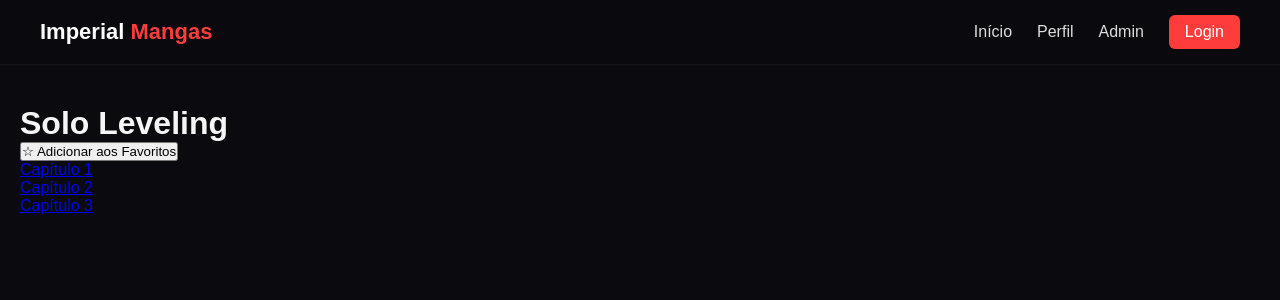
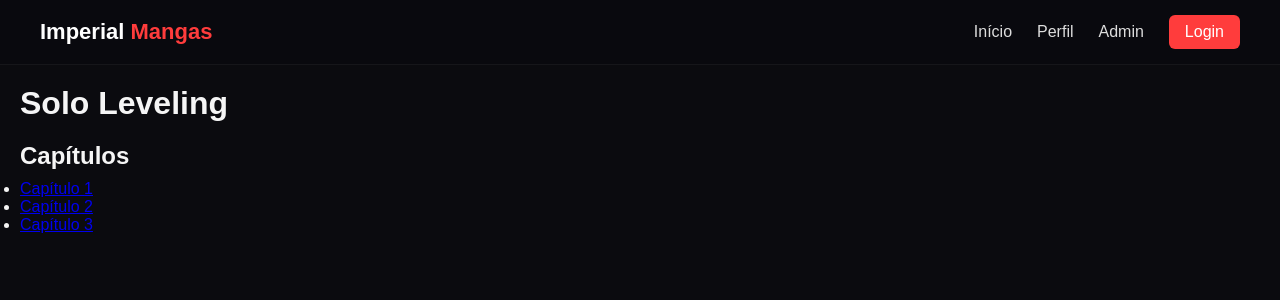
Before and after one commit to Loucoimperial/imperial-mangas, a Next.js app: page /obra/solo-leveling in a window 1280 px wide. Shown: the top 300 px of the page. Built offline with nearby package versions, Linux system fonts and the light colour scheme.

Commit message:
Fix obra dynamic route production error

```diff
--- a/app/obra/[id]/page.tsx
+++ b/app/obra/[id]/page.tsx
@@ -1,78 +1,50 @@
 "use client";
 
-import { use, useEffect, useState } from "react";
+import { useEffect, useState } from "react";
+import { mangas as staticMangas } from "@/app/data/mangas";
 import Link from "next/link";
-import { mangas as staticMangas } from "../../data/mangas";
 
-export default function Obra({ params }: any) {
-  const resolvedParams = use(params);
+interface Props {
+  params: {
+    id: string;
+  };
+}
+
+export default function Obra({ params }: Props) {
+  const id = params.id;
+
   const [manga, setManga] = useState<any>(null);
-  const [isFavorite, setIsFavorite] = useState(false);
 
   useEffect(() => {
-    const saved = localStorage.getItem("admin_mangas");
-    const localMangas = saved ? JSON.parse(saved) : [];
+    const local = localStorage.getItem("admin_mangas");
+    const localMangas = local ? JSON.parse(local) : [];
 
     const all = [...staticMangas, ...localMangas];
 
-    const found = all.find((m) => m.id === resolvedParams.id);
+    const found = all.find((m) => m.id === id);
 
     setManga(found);
+  }, [id]);
 
-    const u = localStorage.getItem("user");
-    if (u && found) {
-      const user = JSON.parse(u);
-      const favorites = user.favorites || [];
-      if (favorites.includes(found.id)) {
-        setIsFavorite(true);
-      }
-    }
-  }, [resolvedParams.id]);
-
-  function toggleFavorite() {
-    const u = localStorage.getItem("user");
-    if (!u || !manga) {
-      alert("Você precisa estar logado.");
-      return;
-    }
-
-    const user = JSON.parse(u);
-    let favorites = user.favorites || [];
-
-    if (favorites.includes(manga.id)) {
-      favorites = favorites.filter((id: string) => id !== manga.id);
-      setIsFavorite(false);
-    } else {
-      favorites.push(manga.id);
-      setIsFavorite(true);
-    }
-
-    user.favorites = favorites;
-    localStorage.setItem("user", JSON.stringify(user));
+  if (!manga) {
+    return <div style={{ padding: 20 }}>Mangá não encontrado</div>;
   }
 
-  if (!manga) return <div className="container">Carregando...</div>;
-
   return (
-    <div className="container">
+    <div style={{ padding: 20 }}>
       <h1>{manga.title}</h1>
 
-      <button onClick={toggleFavorite}>
-        {isFavorite ? "★ Remover dos Favoritos" : "☆ Adicionar aos Favoritos"}
-      </button>
+      <h2 style={{ marginTop: 20 }}>Capítulos</h2>
 
-      <div className="chapter-list">
-        {manga.chapters?.map((cap: any) => (
-          <Link
-            key={cap.number}
-            href={`/capitulo/${manga.id}/${cap.number}`}
-          >
-            <div className="chapter">
+      <ul style={{ marginTop: 10 }}>
+        {manga.chapters.map((cap: any) => (
+          <li key={cap.number}>
+            <Link href={`/capitulo/${manga.id}/${cap.number}`}>
               Capítulo {cap.number}
-            </div>
-          </Link>
+            </Link>
+          </li>
         ))}
-      </div>
+      </ul>
     </div>
   );
 }
```
